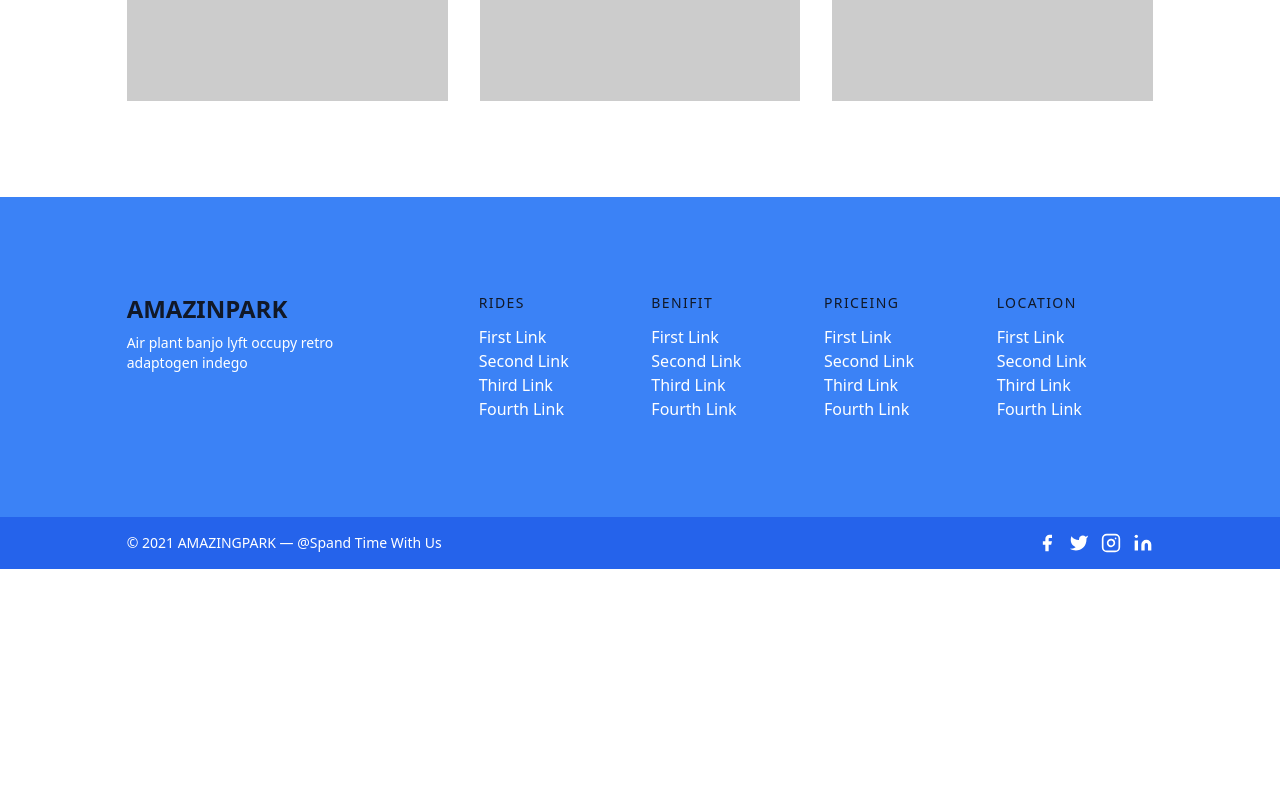
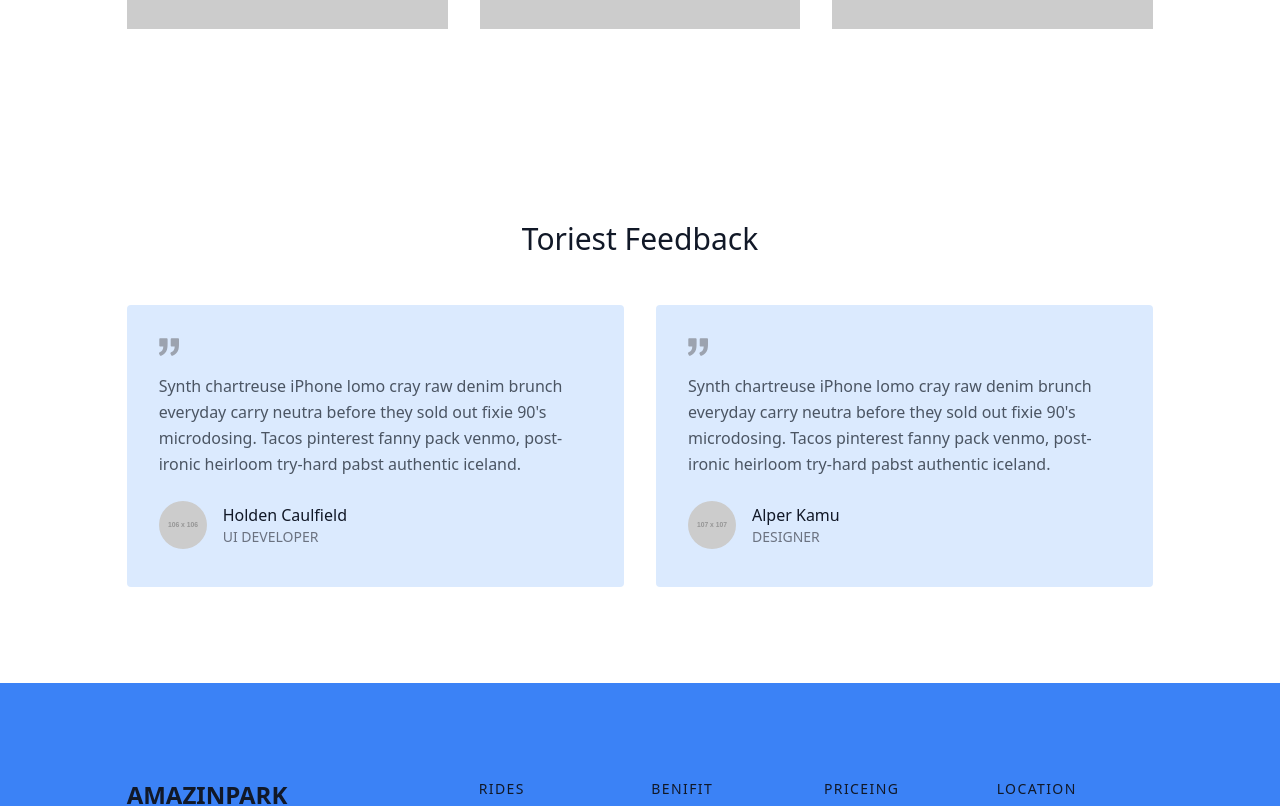
Before and after one commit to shakilhossain-cse/paxoxtur_client, a React (Create React App) app: page / in a window 1280 px wide. Shown: the part 1440-2246 px from the top of the page. Before the commit the page ends 2009 px from the top, so only its background shows below. Built offline with nearby package versions, Linux system fonts and the light colour scheme.

Commit message:
feedback section added

```diff
--- /dev/null
+++ b/src/components/Feedback/Feedback.js
@@ -0,0 +1,80 @@
+import React from "react";
+import { Link } from "react-router-dom";
+
+const Feedback = () => {
+  return (
+    <section className="text-gray-600 body-font" id="feedback">
+      <div className="container px-5 py-24 mx-auto">
+        <h1 className="text-3xl font-medium title-font text-gray-900 mb-12 text-center">
+          Toriest Feedback
+        </h1>
+        <div className="flex flex-wrap -m-4">
+          <div className="p-4 md:w-1/2 w-full">
+            <div className="h-full bg-blue-100 p-8 rounded">
+              <svg
+                xmlns="http://www.w3.org/2000/svg"
+                fill="currentColor"
+                className="block w-5 h-5 text-gray-400 mb-4"
+                viewBox="0 0 975.036 975.036"
+              >
+                <path d="M925.036 57.197h-304c-27.6 0-50 22.4-50 50v304c0 27.601 22.4 50 50 50h145.5c-1.9 79.601-20.4 143.3-55.4 191.2-27.6 37.8-69.399 69.1-125.3 93.8-25.7 11.3-36.8 41.7-24.8 67.101l36 76c11.6 24.399 40.3 35.1 65.1 24.399 66.2-28.6 122.101-64.8 167.7-108.8 55.601-53.7 93.7-114.3 114.3-181.9 20.601-67.6 30.9-159.8 30.9-276.8v-239c0-27.599-22.401-50-50-50zM106.036 913.497c65.4-28.5 121-64.699 166.9-108.6 56.1-53.7 94.4-114.1 115-181.2 20.6-67.1 30.899-159.6 30.899-277.5v-239c0-27.6-22.399-50-50-50h-304c-27.6 0-50 22.4-50 50v304c0 27.601 22.4 50 50 50h145.5c-1.9 79.601-20.4 143.3-55.4 191.2-27.6 37.8-69.4 69.1-125.3 93.8-25.7 11.3-36.8 41.7-24.8 67.101l35.9 75.8c11.601 24.399 40.501 35.2 65.301 24.399z"></path>
+              </svg>
+              <p className="leading-relaxed mb-6">
+                Synth chartreuse iPhone lomo cray raw denim brunch everyday
+                carry neutra before they sold out fixie 90's microdosing. Tacos
+                pinterest fanny pack venmo, post-ironic heirloom try-hard pabst
+                authentic iceland.
+              </p>
+              <Link className="inline-flex items-center">
+                <img
+                  alt="testimonial"
+                  src="https://dummyimage.com/106x106"
+                  className="w-12 h-12 rounded-full flex-shrink-0 object-cover object-center"
+                />
+                <span className="flex-grow flex flex-col pl-4">
+                  <span className="title-font font-medium text-gray-900">
+                    Holden Caulfield
+                  </span>
+                  <span className="text-gray-500 text-sm">UI DEVELOPER</span>
+                </span>
+              </Link>
+            </div>
+          </div>
+          <div className="p-4 md:w-1/2 w-full">
+            <div className="h-full bg-blue-100 p-8 rounded">
+              <svg
+                xmlns="http://www.w3.org/2000/svg"
+                fill="currentColor"
+                className="block w-5 h-5 text-gray-400 mb-4"
+                viewBox="0 0 975.036 975.036"
+              >
+                <path d="M925.036 57.197h-304c-27.6 0-50 22.4-50 50v304c0 27.601 22.4 50 50 50h145.5c-1.9 79.601-20.4 143.3-55.4 191.2-27.6 37.8-69.399 69.1-125.3 93.8-25.7 11.3-36.8 41.7-24.8 67.101l36 76c11.6 24.399 40.3 35.1 65.1 24.399 66.2-28.6 122.101-64.8 167.7-108.8 55.601-53.7 93.7-114.3 114.3-181.9 20.601-67.6 30.9-159.8 30.9-276.8v-239c0-27.599-22.401-50-50-50zM106.036 913.497c65.4-28.5 121-64.699 166.9-108.6 56.1-53.7 94.4-114.1 115-181.2 20.6-67.1 30.899-159.6 30.899-277.5v-239c0-27.6-22.399-50-50-50h-304c-27.6 0-50 22.4-50 50v304c0 27.601 22.4 50 50 50h145.5c-1.9 79.601-20.4 143.3-55.4 191.2-27.6 37.8-69.4 69.1-125.3 93.8-25.7 11.3-36.8 41.7-24.8 67.101l35.9 75.8c11.601 24.399 40.501 35.2 65.301 24.399z"></path>
+              </svg>
+              <p className="leading-relaxed mb-6">
+                Synth chartreuse iPhone lomo cray raw denim brunch everyday
+                carry neutra before they sold out fixie 90's microdosing. Tacos
+                pinterest fanny pack venmo, post-ironic heirloom try-hard pabst
+                authentic iceland.
+              </p>
+              <Link className="inline-flex items-center">
+                <img
+                  alt="testimonial"
+                  src="https://dummyimage.com/107x107"
+                  className="w-12 h-12 rounded-full flex-shrink-0 object-cover object-center"
+                />
+                <span className="flex-grow flex flex-col pl-4">
+                  <span className="title-font font-medium text-gray-900">
+                    Alper Kamu
+                  </span>
+                  <span className="text-gray-500 text-sm">DESIGNER</span>
+                </span>
+              </Link>
+            </div>
+          </div>
+        </div>
+      </div>
+    </section>
+  );
+};
+
+export default Feedback;
--- a/src/components/Header/Header.js
+++ b/src/components/Header/Header.js
@@ -4,7 +4,7 @@ import { NavHashLink } from "react-router-hash-link";
 
 const Header = () => {
   return (
-    <header className="text-white body-font bg-blue-500">
+    <header className="text-white body-font bg-blue-500 w-full fixed z-50">
       <div className="container md:w-5/6 mx-auto flex flex-wrap p-5 flex-col md:flex-row items-center">
         <Link className="ml-3 text-2xl font-bold text-white" to="/">
           AMAZINGPARK
--- a/src/pages/Home/Home.js
+++ b/src/pages/Home/Home.js
@@ -1,12 +1,14 @@
 import React from 'react'
 import Banner from '../../components/Banner/Banner'
+import Feedback from '../../components/Feedback/Feedback'
 import Rides from '../../components/Rides/Rides'
 
 const Home = () => {
     return (
         <div className="container md:w-5/6 mx-auto">
             <Banner />
-            <Rides/>
+            <Rides />
+            <Feedback />
         </div>
     )
 }
```
